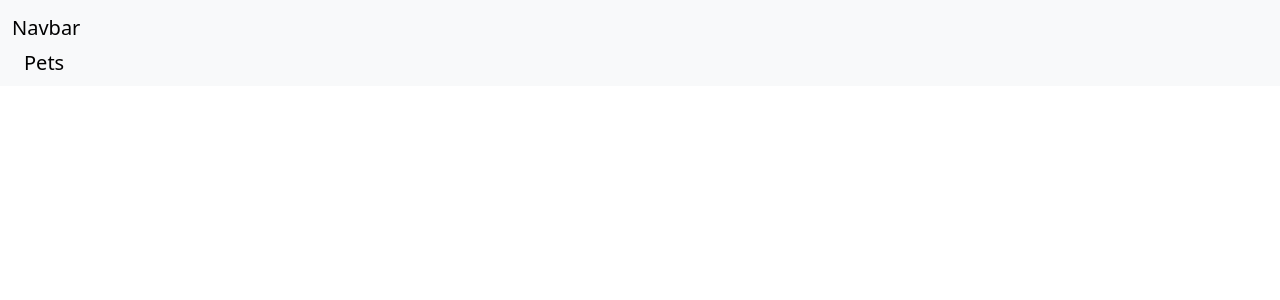
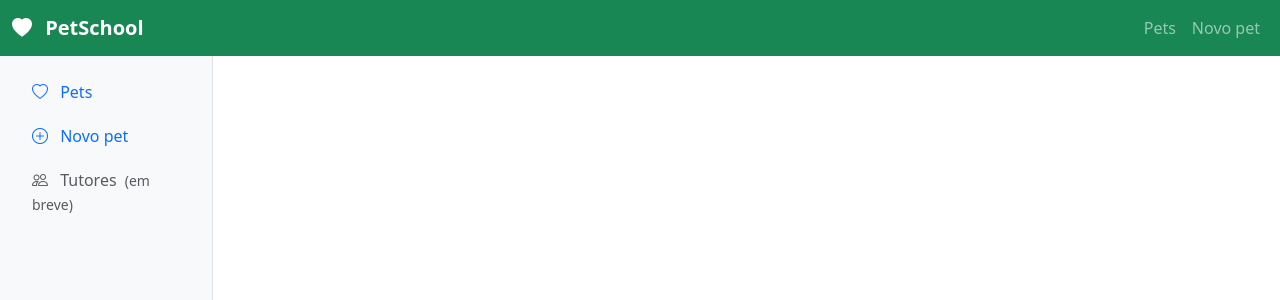
Before and after one commit to IgorMMichels/petHotel, a Vue app: page / in a window 1280 px wide. Before the commit this address had no page. Shown: the top 300 px of the page. Built offline with nearby package versions, Linux system fonts and the light colour scheme.

Commit message:
feat: funcao para puxar do DB as informações dos pets

```diff
--- a/db.json
+++ b/db.json
@@ -1,27 +1,10 @@
 {
   "tutores": [
-    { "id": 1, "nome": "Safira", "telefone": "4799991001000" },
-    { "id": 2, "nome": "Safira", "telefone": "4799991001000" },
-    { "id": 3, "nome": "Safira", "telefone": "4799991001000" }
+    { "id": "1", "nome": "Ana", "telefone": "47999990000" },
+    { "id": "2", "nome": "Carlos", "telefone": "47988880000" }
   ],
   "pets": [
-    {
-      "id": "1",
-      "nome": "Safira",
-      "especie": "Cachorro",
-      "TutorId": "1"
-    },
-    {
-      "id": "2",
-      "nome": "Safira",
-      "especie": "Cachorro",
-      "TutorId": "2"
-    },
-    {
-      "id": "3",
-      "nome": "Safira",
-      "especie": "Cachorro",
-      "TutorId": "3"
-    }
+    { "id": "1", "nome": "Safira", "especie": "Cachorro", "tutorId": "1" },
+    { "id": "2", "nome": "Nino", "especie": "Gato", "tutorId": "1" }
   ]
 }
--- a/src/components/layout/DefaultLayout.vue
+++ b/src/components/layout/DefaultLayout.vue
@@ -1,14 +1,33 @@
+
 <script setup>
 import { RouterView } from 'vue-router';
-import AppNavbar from './appNavbar.vue';
-import AppSidebar from './appSidebar.vue';
+import AppNavbar from '@/components/layout/AppNavbar.vue';
+import AppSidebar from '@/components/layout/AppSidebar.vue';
 </script>
 
 <template>
   <AppNavbar />
+
   <div class="container-fluid">
     <div class="row">
-      <aside class="col-md-3"></aside>
+      <aside class="col-md-3 col-lg-2 bg-body-tertiary border-end p-3 sidebar">
+        <AppSidebar />
+      </aside>
+
+      <main
+        id="conteudo"
+        class="col-md-9 col-lg-10 px-3 px-md-4 py-4"
+      >
+        <RouterView />
+      </main>
     </div>
   </div>
 </template>
+
+<style scoped>
+@media (min-width: 768px) {
+  .sidebar {
+    min-height: calc(100vh - 56px);
+  }
+}
+</style>
--- a/src/components/layout/appNavbar.vue
+++ b/src/components/layout/appNavbar.vue
@@ -1,18 +1,52 @@
+<script setup>
+import { RouterLink } from 'vue-router';
+</script>
+
 <template>
-  <!-- As a link -->
-  <nav class="navbar bg-body-tertiary">
+  <nav
+    class="navbar navbar-expand-md navbar-dark bg-success"
+    aria-label="Navegação principal"
+  >
     <div class="container-fluid">
-      <a
-        class="navbar-brand"
-        href="#"
-        >Navbar</a
+      <RouterLink
+        class="navbar-brand fw-semibold"
+        to="/pets"
       >
-      <div class="container-fluid">
-        <router-link
-          class="navbar-brand"
-          to="/pets"
-          >Pets</router-link
-        >
+        <i
+          class="bi bi-heart-fill me-2"
+          aria-hidden="true"
+        ></i>
+        PetSchool
+      </RouterLink>
+
+      <button
+        class="navbar-toggler"
+        type="button"
+        data-bs-toggle="collapse"
+        data-bs-target="#petschool-navbar"
+        aria-controls="petschool-navbar"
+        aria-expanded="false"
+        aria-label="Abrir menu principal"
+      >
+        <span class="navbar-toggler-icon"></span>
+      </button>
+
+      <div
+        id="petschool-navbar"
+        class="collapse navbar-collapse"
+      >
+        <div class="navbar-nav ms-auto">
+          <RouterLink
+            class="nav-link"
+            to="/pets"
+            >Pets</RouterLink
+          >
+          <RouterLink
+            class="nav-link"
+            to="/pets/novo"
+            >Novo pet</RouterLink
+          >
+        </div>
       </div>
     </div>
   </nav>
--- a/src/components/layout/appSidebar.vue
+++ b/src/components/layout/appSidebar.vue
@@ -1,17 +1,44 @@
 <script setup>
 import { RouterLink } from 'vue-router';
-
 </script>
 
 <template>
-  <nav>
-    <div class="flex-collumn nav-pills gap-1" >
-      <router-link to="/pets/novo">
-        <i class="bi bi-plus-circle me-2">
+  <nav aria-label="Menu da PetSchool">
+    <div class="nav flex-column nav-pills gap-1">
+      <RouterLink
+        class="nav-link"
+        active-class="active"
+        to="/pets"
+      >
+        <i
+          class="bi bi-heart me-2"
+          aria-hidden="true"
+        ></i>
+        Pets
+      </RouterLink>
 
-        </i>
-        Novo Pet
-      </router-link>
+      <RouterLink
+        class="nav-link"
+        active-class="active"
+        to="/pets/novo"
+      >
+        <i
+          class="bi bi-plus-circle me-2"
+          aria-hidden="true"
+        ></i>
+        Novo pet
+      </RouterLink>
+
+      <span
+        class="nav-link text-body-secondary"
+        aria-disabled="true"
+      >
+        <i
+          class="bi bi-people me-2"
+          aria-hidden="true"
+        ></i>
+        Tutores <small class="ms-1">(em breve)</small>
+      </span>
     </div>
   </nav>
 </template>
--- a/src/router/index.js
+++ b/src/router/index.js
@@ -8,6 +8,16 @@ const router = createRouter({
       name: 'home',
       component: () => import('../views/HomeView.vue'),
     },
+    {
+      path: '/pets/novo',
+      name: 'addPet',
+      component: () => import('../views/AddPetView.vue'),
+    },
+    {
+      path: '/pets',
+      name: 'petsView',
+      component: () => import('../views/PetViews.vue'),
+    },
   ],
 });
 
--- /dev/null
+++ b/src/views/AddPetView.vue
@@ -0,0 +1,17 @@
+<script setup></script>
+
+<template>
+  <div>
+    <header class="mb-4">
+      <h1 class="text-2xl font-bold">Listagem de Pets</h1>
+      <p class="text-body-secondary mb-0">Cadastro de Pets no sistema.</p>
+    </header>
+
+    <RouterLink
+      class="btn btn-primary"
+      :to="{ name: 'addPet' }"
+    >
+      Adicionar Pet
+    </RouterLink>
+  </div>
+</template>
--- a/src/views/HomeView.vue
+++ b/src/views/HomeView.vue
@@ -4,5 +4,6 @@ import DefaultLayout from '@/components/layout/DefaultLayout.vue';
 </script>
 
 <template>
-  <DefaultLayout/>
+  <DefaultLayout>Página Inicial</DefaultLayout>
+
 </template>
--- /dev/null
+++ b/src/views/PetViews.vue
@@ -0,0 +1,73 @@
+<script setup>
+import { onMounted, ref } from 'vue';
+
+
+const API_URL = 'http://localhost:3000';
+
+const pets = ref([]);
+const tutores = ref([]);
+const loading = ref(true);
+
+async function carregarDados() {
+  const respostasPets = await fetch(`${API_URL}/pets`);
+  pets.value = await respostasPets.json();
+  console.log('pets', pets.value);
+
+  const respostasTutores = await fetch(`${API_URL}/tutores`);
+  tutores.value = await respostasTutores.json();
+  console.log('tutores:', tutores.value);
+
+  loading.value = false;
+
+}
+
+function nomeTutor(tutorId) {
+  for (const tutor of tutores.value) {
+    if (tutor.id == tutorId) {
+      return tutor.value;
+    }
+  }
+  return 'Tutor não encontrado';
+}
+
+onMounted(carregarDados)
+</script>
+
+<template>
+  <div>
+    <header class="mb-4">
+      <h1 class="text-2xl font-bold">Listagem de Pets</h1>
+      <p class="text-body-secondary mb-0">
+        Listagem dos Pets cadastrados no sistema.
+      </p>
+    </header>
+
+    <RouterLink
+      class="btn btn-primary"
+      :to="{ name: 'addPet' }"
+    >
+      Adicionar Pet
+    </RouterLink>
+  </div>
+
+  <table>
+    <thead>
+      <tr>
+        <th>Nome</th>
+        <th>Idade</th>
+        <th>Raça</th>
+        <th>Tutor</th>
+      </tr>
+    </thead>
+
+    <tbody>
+      <tr v-for="pet in pets" :key="pet.id">
+        <td>{{ pet.id }}</td>
+        <td>{{ pet.nome }}</td>
+        <td>{{ pet.idade }}</td>\
+        <td>{{ pet.especie }}</td>
+        <td>{{ pet.tutor }}</td>
+      </tr>
+    </tbody>
+  </table>
+</template>
```
